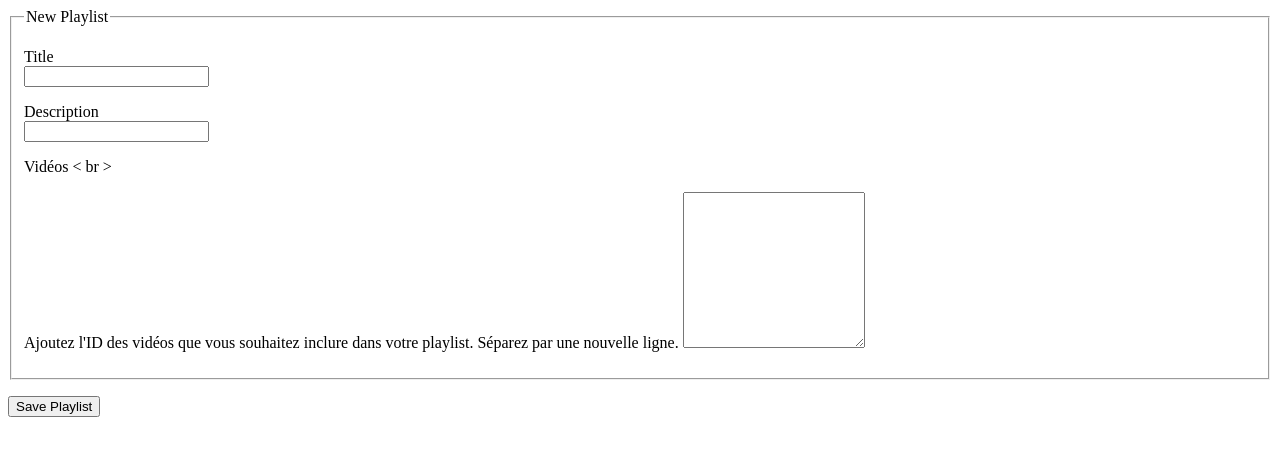
After one commit to codechoco/Playlister-Tutorial, a Flask app: page /playlists/new in a window 1280 px wide. The commit adds this page. Shown: the top 456 px of the page. Run offline with Flask 2, Linux system fonts and the light colour scheme.

Commit message:
creation de la liste de lecteur

```diff
--- a/app.py
+++ b/app.py
@@ -1,4 +1,4 @@
-from flask import Flask, render_template
+from flask import Flask, render_template, request, redirect, url_for
 from pymongo import MongoClient
 
 client = MongoClient()
@@ -6,6 +6,13 @@ db = client.Playlister
 playlists = db.playlists
 
 app = Flask(__name__)
+def video_url_creator(id_lst):
+    videos = []
+    for vid_id in id_lst:
+        # We know that embedded YouTube videos always have this format
+        video = 'https://youtube.com/embed/' + vid_id
+        videos.append(video)
+    return videos
 """
 playlists  =  [
     {  'title' :  'Cat Videos' ,  'description' :  'Cats agissant bizarrement'  },
@@ -20,10 +27,34 @@ def index():
     #return render_template('home.html', msg='Flask is Cool!!')
     return render_template('playlists_index.html', playlists=playlists.find())
 
-@app.route('/playlists')
+
+@app.route('/playlist')
 def playlists_index():
-    """Show all playlists."""
     return render_template('playlists_index.html', playlists=playlists)
+
+@app.route('/playlists/new')
+def playlists_new():
+    """Create a new playlist."""
+    return render_template('playlists_news.html')
+
+
+# Note the methods parameter that explicitly tells the route that this is a POST
+@app.route('/playlists', methods=['POST'])
+def playlists_submit():
+    """Submit a new playlist."""
+    # Grab the video IDs and make a list out of them
+    video_ids = request.form.get('video_ids').split()
+    # call our helper function to create the list of links
+    videos = video_url_creator(video_ids)
+    playlist = {
+        'title': request.form.get('title'),
+        'description': request.form.get('description'),
+        'videos': videos,
+        'video_ids': video_ids
+    }
+    playlists.insert_one(playlist)
+    return redirect("/")
+
 
 if __name__ == '__main__':
     app.run(debug=True)
--- /dev/null
+++ b/templates/playlists_news.html
@@ -0,0 +1,30 @@
+<!-- templates/playlists_new.html -->
+{% extends 'base.html' %}
+
+{% block content %}
+<form method='POST' action='/playlists'>
+    <fieldset>
+    <legend>New Playlist</legend>
+    <!-- TITLE -->
+    <p>
+        <label for='title'>Title</label><br>
+        <input type='text' name='title' />
+    </p>
+    <p>
+        <label for='description'>Description</label><br>
+        <input type='text' name='description' />
+    </p>
+    <!-- VIDEO IDS -->
+        <p >
+            <label  for = 'playlist-video-ids'> Vidéos </label >< br >
+            <p > Ajoutez l'ID des vidéos que vous souhaitez inclure dans votre playlist. Séparez par une nouvelle ligne. </ p >
+            <textarea  id = 'playlist-video-ids'  name = 'video_ids'  rows = '10' ></textarea >
+        </p >
+    </fieldset>
+
+    <!-- BUTTON -->
+    <p>
+        <button type='submit'>Save Playlist</button>
+    </p>
+</form>
+{% endblock %}
```
Also changed, not shown: templates/playlists_index.html (+9 -5 lines).
